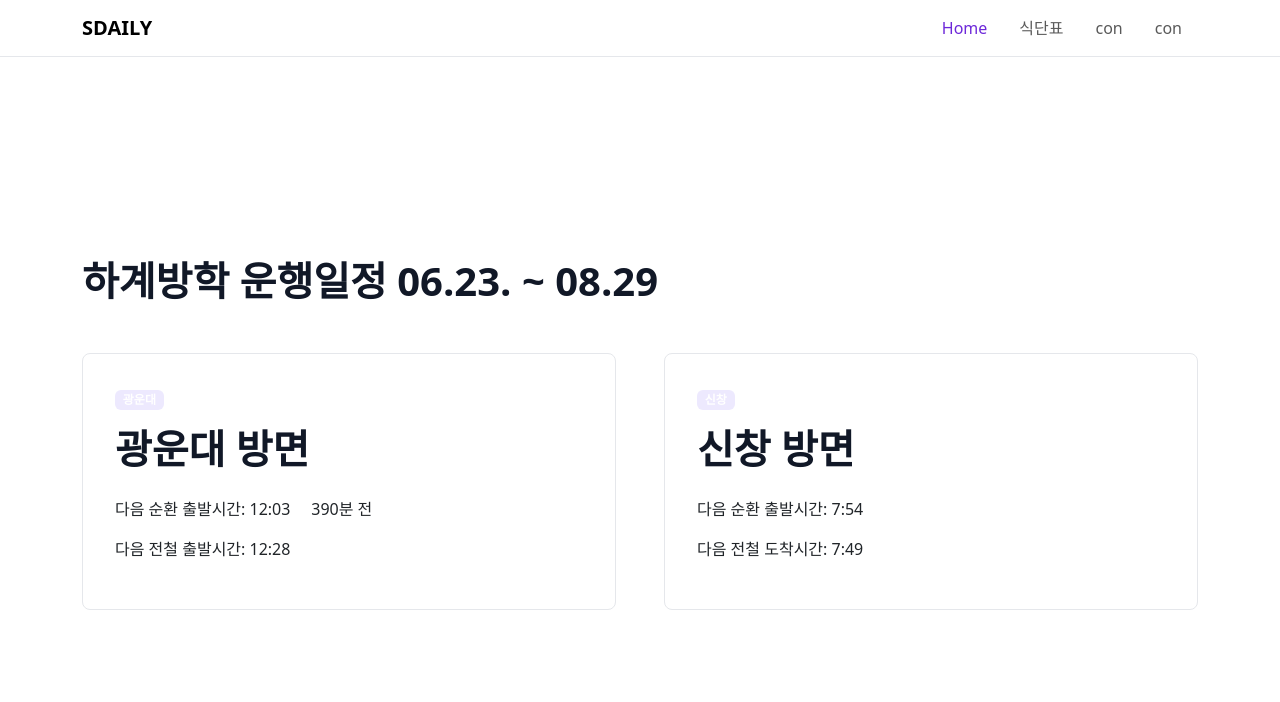
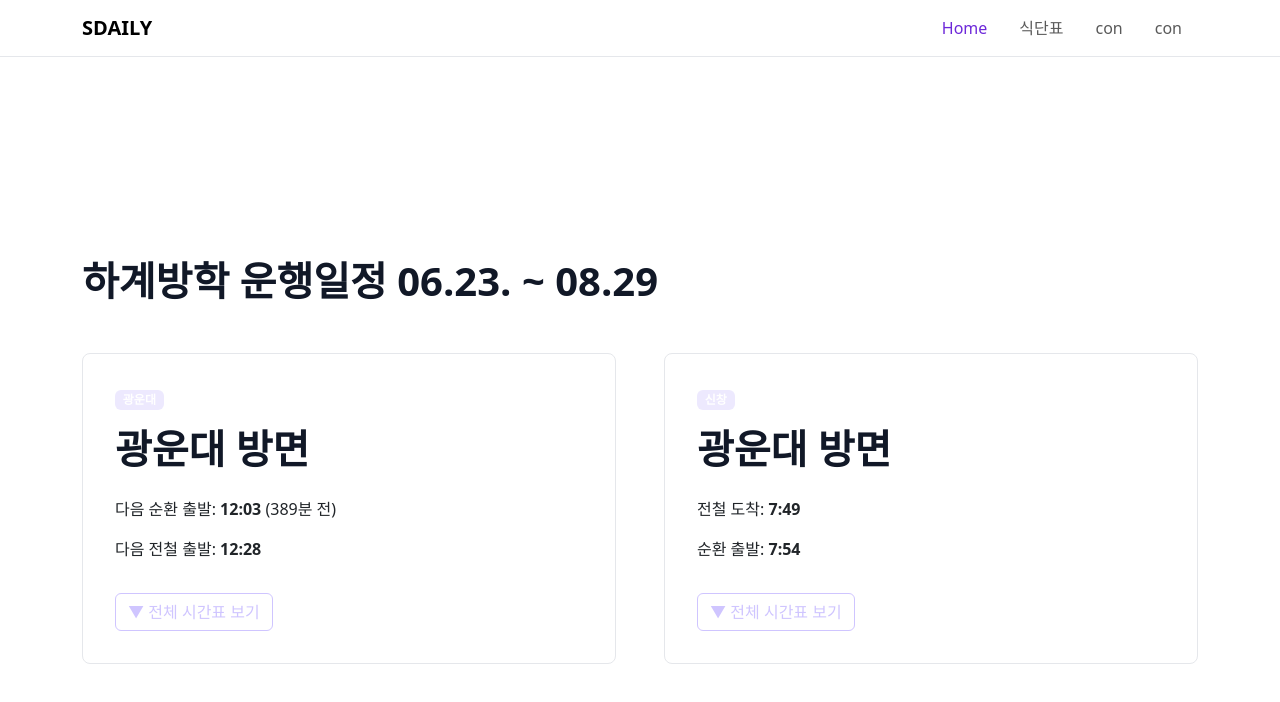
Before and after one commit to exynos6694/sdaily, a React (Create React App) app: page / in a window 1280 px wide. Shown: the top 702 px of the page. Built offline with nearby package versions, Linux system fonts and the light colour scheme.

Commit message:
전체 시간표 보기 기능 구현

```diff
--- a/src/components/Shuttle1.js
+++ b/src/components/Shuttle1.js
@@ -1,5 +1,6 @@
 import React, { useEffect, useState } from "react";
 import '../style/Navbar.css';
+import '../style/Card.css';
 import 'bootstrap/dist/css/bootstrap.min.css';
 
 const schedule = [
@@ -20,24 +21,26 @@ const schedule = [
 
 function getNextDeparture(schedule) {
   const now = new Date();
-  const nowMinutes = now.getHours() * 60 + now.getMinutes();
+  const nowSeconds = now.getHours() * 3600 + now.getMinutes() * 60 + now.getSeconds();
 
   for (let entry of schedule) {
-    const [jeonHour, jeonMin] = entry.sun.split(":").map(Number);
-    const jeonTime = jeonHour * 60 + jeonMin;
+    const [hour, minute] = entry.sun.split(":").map(Number);
+    const targetSeconds = hour * 3600 + minute * 60;
 
-
-    if (jeonTime > nowMinutes) {
-      const minutesLeft = jeonTime - nowMinutes;
-      return { ...entry, minutesLeft };
+    if (targetSeconds > nowSeconds) {
+      const diff = targetSeconds - nowSeconds;
+      const minutesLeft = Math.floor(diff / 60);
+      const secondsLeft = diff % 60;
+      return { ...entry, minutesLeft, secondsLeft };
     }
   }
+
   return null;
 }
 
-
 export default function NextDeparture() {
   const [next, setNext] = useState(null);
+  const [showAll, setShowAll] = useState(false);
 
   useEffect(() => {
     const update = () => {
@@ -45,23 +48,49 @@ export default function NextDeparture() {
     };
 
     update();
-    const interval = setInterval(update, 1000); // 1분마다 갱신
+    const interval = setInterval(update, 1000); // 초 단위 갱신
     return () => clearInterval(interval);
   }, []);
 
-  if (new Date().getDay()===6 || new Date().getDay()===0) {
-    return <div>오늘은 운행하지 않습니다.</div>;
-  }
-  else if (!next) {
-    return <div>오늘 운행이 종료되었습니다.</div>;
+  const today = new Date().getDay();
+  if (today === 0 || today === 6) {
+    return <div className="">오늘은 운행하지 않습니다.</div>;
   }
 
+  if (!next) {
+    return <div className="">오늘 운행이 종료되었습니다.</div>;
+  }
 
   return (
-    <div>
-      <h2 class="section-title">광운대 방면</h2>
-      <p>다음 순환 출발시간: {next.sun} &nbsp;&nbsp;&nbsp;&nbsp;{next.minutesLeft}분 전</p>
-      <p>다음 전철 출발시간: {next.jeon}</p>
+    <div className="">
+      <h2 className="section-title">광운대 방면</h2>
+      <p>다음 순환 출발: <strong>{next.sun}</strong> ({next.minutesLeft}분 전)</p>
+      <p>다음 전철 출발: <strong>{next.jeon}</strong></p>
+      <button
+        className="btn btn-light-purple mt-3"
+        onClick={() => setShowAll(!showAll)}
+      >
+        {showAll ? "▲ 시간표 닫기" : "▼ 전체 시간표 보기"}
+      </button>
+
+      <div className={`slide-container ${showAll ? "slide-open" : "slide-closed"}`}>
+      <table className="table table-bordered mt-3 text-center">
+        <thead className="table-light">
+          <tr>
+            <th>전철 출발</th>
+            <th>순환 출발</th>
+          </tr>
+        </thead>
+        <tbody>
+          {schedule.map((entry, i) => (
+            <tr key={i}>
+              <td>{entry.jeon}</td>
+              <td>{entry.sun}</td>
+            </tr>
+          ))}
+        </tbody>
+      </table>
+      </div>
 
     </div>
   );
--- a/src/components/Shuttle2.js
+++ b/src/components/Shuttle2.js
@@ -2,7 +2,6 @@ import React, { useEffect, useState } from "react";
 import '../style/Navbar.css';
 import '../style/Card.css';
 import 'bootstrap/dist/css/bootstrap.min.css';
-
 
 const schedule = [
   { jeon: "7:49", sun: "7:54" },
@@ -19,24 +18,26 @@ const schedule = [
 
 function getNextDeparture(schedule) {
   const now = new Date();
-  const nowMinutes = now.getHours() * 60 + now.getMinutes();
-
-
+  const nowSeconds = now.getHours() * 3600 + now.getMinutes() * 60 + now.getSeconds();
 
   for (let entry of schedule) {
-    const [jeonHour, jeonMin] = entry.jeon.split(":").map(Number);
-    const jeonTime = jeonHour * 60 + jeonMin;
+    const [hour, minute] = entry.sun.split(":").map(Number);
+    const targetSeconds = hour * 3600 + minute * 60;
 
-    if (jeonTime > nowMinutes) {
-      return entry;
+    if (targetSeconds > nowSeconds) {
+      const diff = targetSeconds - nowSeconds;
+      const minutesLeft = Math.floor(diff / 60);
+      const secondsLeft = diff % 60;
+      return { ...entry, minutesLeft, secondsLeft };
     }
   }
+
   return null;
 }
 
-
 export default function NextDeparture() {
   const [next, setNext] = useState(null);
+  const [showAll, setShowAll] = useState(false);
 
   useEffect(() => {
     const update = () => {
@@ -44,22 +45,50 @@ export default function NextDeparture() {
     };
 
     update();
-    const interval = setInterval(update, 60000); // 1분마다 갱신
+    const interval = setInterval(update, 1000); // 초 단위 갱신
     return () => clearInterval(interval);
   }, []);
 
-  if (new Date().getDay()===6 || new Date().getDay()===0) {
-    return <div>오늘은 운행하지 않습니다.</div>;
+  const today = new Date().getDay();
+  if (today === 0 || today === 6) {
+    return <div className="">오늘은 운행하지 않습니다.</div>;
   }
-  else if (!next) {
-    return <div>오늘 운행이 종료되었습니다.</div>;
+
+  if (!next) {
+    return <div className="">오늘 운행이 종료되었습니다.</div>;
   }
 
   return (
-    <div>
-      <h2 class="section-title">신창 방면</h2>
-      <p>다음 순환 출발시간: {next.sun}</p>
-      <p>다음 전철 도착시간: {next.jeon}</p>
+    <div className="">
+      <h2 className="section-title">광운대 방면</h2>
+      <p>전철 도착: <strong>{next.jeon}</strong></p>
+      <p>순환 출발: <strong>{next.sun}</strong></p>
+      <button
+        className="btn btn-light-purple mt-3"
+        onClick={() => setShowAll(!showAll)}
+      >
+        {showAll ? "▲ 시간표 닫기" : "▼ 전체 시간표 보기"}
+      </button>
+
+      <div className={`slide-container ${showAll ? "slide-open" : "slide-closed"}`}>
+      <table className="table table-bordered mt-3 text-center">
+        <thead className="table-light">
+          <tr>
+            <th>전철 출발</th>
+            <th>순환 출발</th>
+          </tr>
+        </thead>
+        <tbody>
+          {schedule.map((entry, i) => (
+            <tr key={i}>
+              <td>{entry.jeon}</td>
+              <td>{entry.sun}</td>
+            </tr>
+          ))}
+        </tbody>
+      </table>
+      </div>
+
     </div>
   );
 }
--- a/src/style/Card.css
+++ b/src/style/Card.css
@@ -9,3 +9,27 @@
 .card-box:hover {
       box-shadow: 0 10px 15px -3px rgba(0, 0, 0, 0.1);
     }
+
+.slide-container {
+  overflow: hidden;
+  transition: max-height 0.5s ease;
+}
+
+.slide-open {
+  max-height: 1000px;
+}
+
+.slide-closed {
+  max-height: 0;
+}
+
+.btn-light-purple {
+
+  color: #cfc5ff;
+  border: 1px solid #cfc5ff;
+}
+
+.btn-light-purple:hover {
+  background-color: #d4c2f0;
+  color: #4d3887;
+}
```
